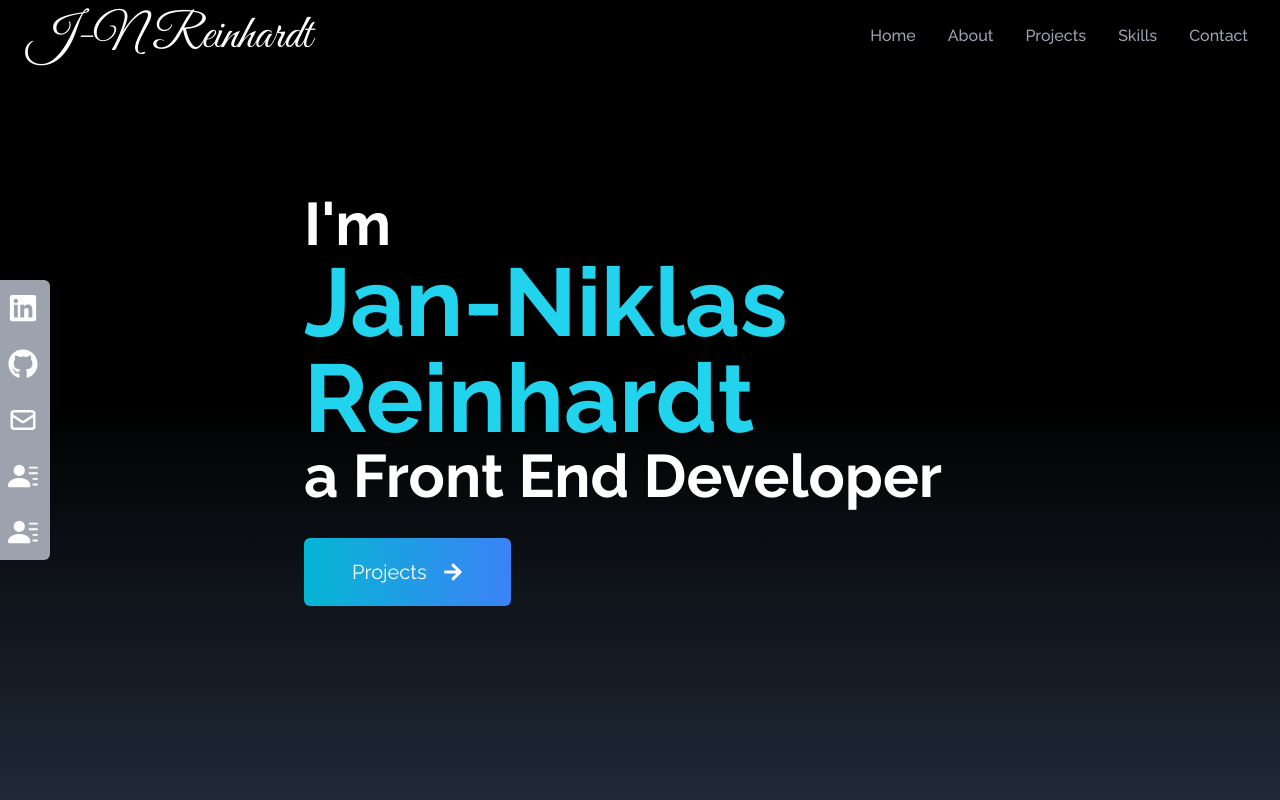
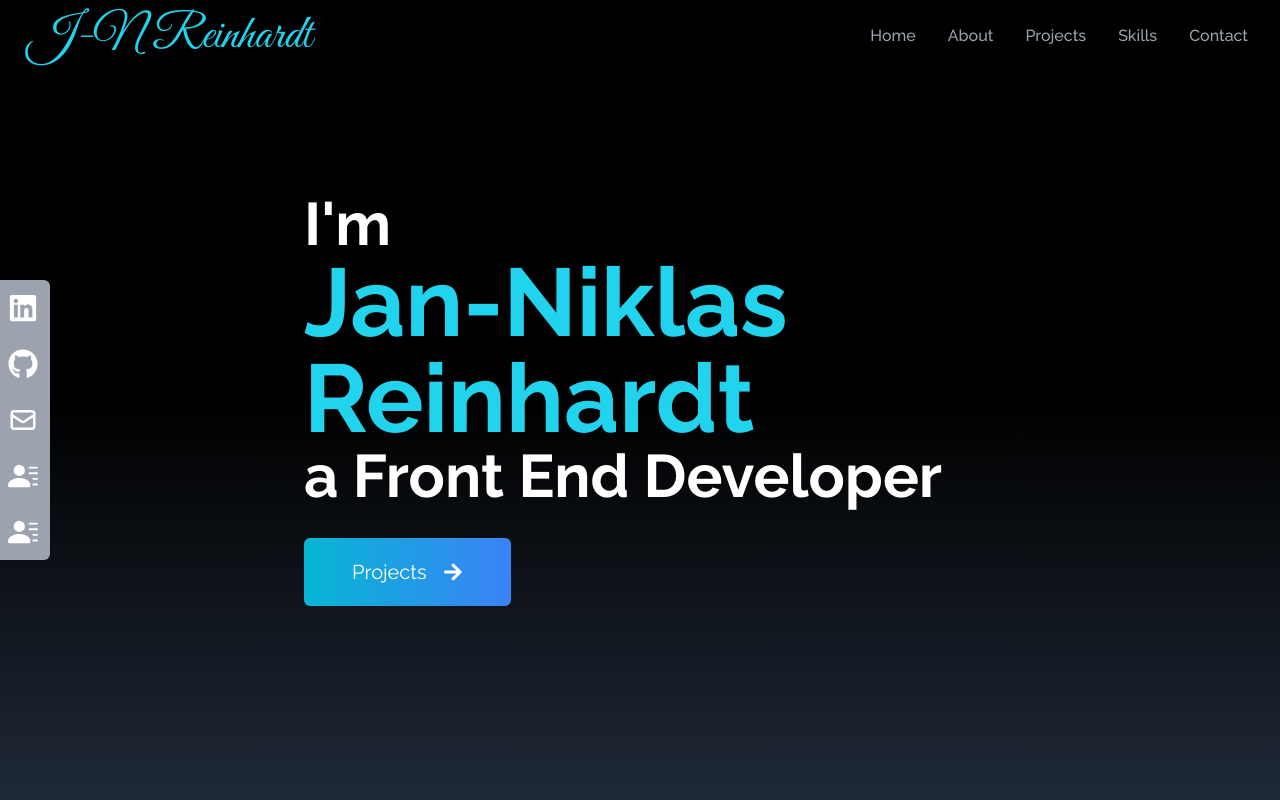
Before and after one commit to Jayzumen/react-portfolio, a React (Create React App) app: page / in a window 1280 px wide. Shown: the top 800 px of the page. Built offline with nearby package versions, Linux system fonts and the light colour scheme.

Commit message:
navbar h1 color

```diff
--- a/src/components/NavBar.jsx
+++ b/src/components/NavBar.jsx
@@ -31,7 +31,9 @@ const NavBar = () => {
   return (
     <div className="flex justify-between items-center w-full h20 text-white  px-4 bg-black fixed">
       <div>
-        <h1 className="text-5xl font-signature m-3">J-N Reinhardt</h1>
+        <h1 className="text-5xl font-signature m-3 text-cyan-400 cursor-pointer">
+          J-N Reinhardt
+        </h1>
       </div>
 
       <ul className="hidden md:flex">
```
